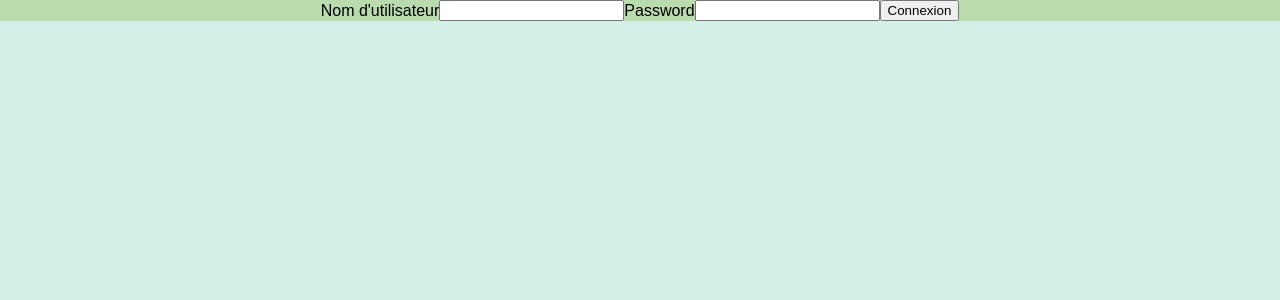
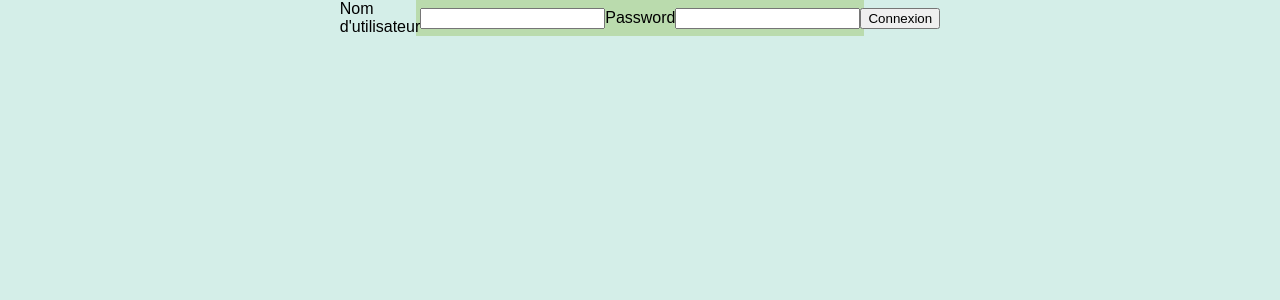
Before and after one commit to Swilic/TEPEI, a React (Create React App) app: page /login in a window 1280 px wide. Shown: the top 300 px of the page. Built offline with nearby package versions, Linux system fonts and the light colour scheme.

Commit message:
testing the background color changes after wrong connexion

```diff
--- a/src/Pages/Login.js
+++ b/src/Pages/Login.js
@@ -27,7 +27,7 @@ const Login = () => {
 				localStorage.setItem('user', res.data.user);
 				nav('/');
 			} else {
-				event.target.className = 'connexionRefused';
+				event.target.classList.add('refused');
 			}
 		});
 	};
--- a/src/Styles/index.scss
+++ b/src/Styles/index.scss
@@ -1,9 +1,16 @@
+@import "./utilities/mixins";
 @import "./settings";
-@import "./utilities/mixins";
 
+.containerConnexion{
+    @include flex;
+}
 .connexion{
     @include flex;
     background-color: rgb(186, 219, 173);
+    width : 35%;
+}
+.refused{
+    background-color: red;
 }
 
 .inscription{
```
